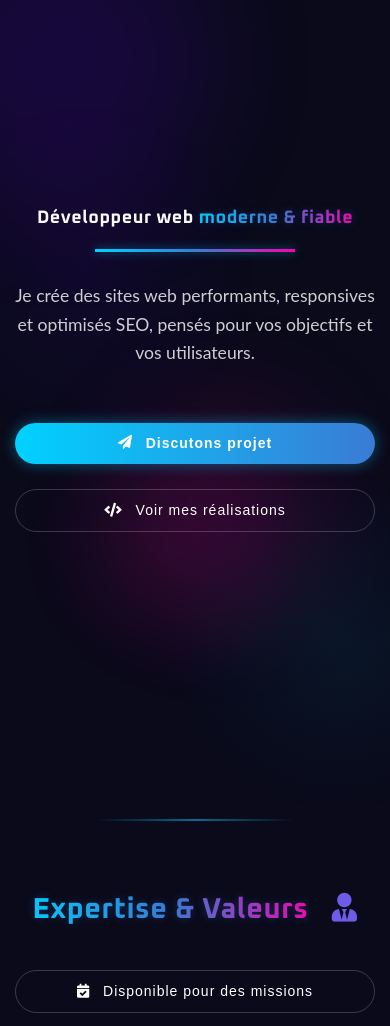
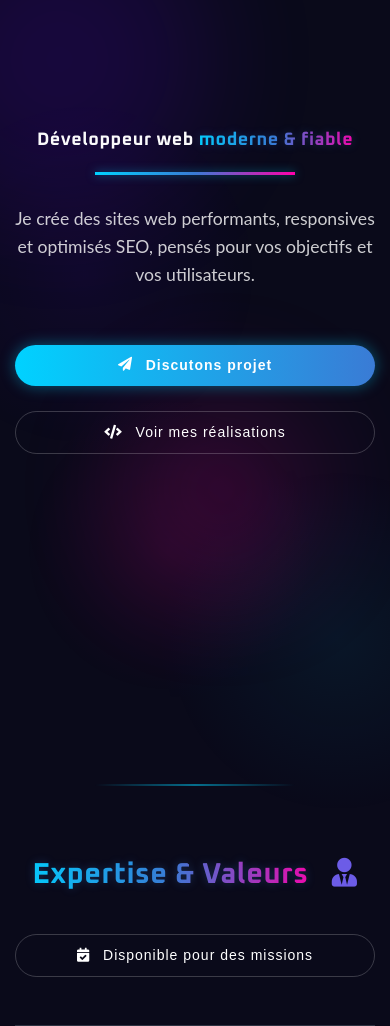
Before and after one commit to Besedra/besedev, a PHP site: page / in a window 390 px wide. Shown: the top 1026 px of the page. Run offline with PHP 8.4, Linux system fonts and the light colour scheme; some libraries are stand-ins or nearby versions.

Commit message:
Update style.css

```diff
--- a/css/style.css
+++ b/css/style.css
@@ -2369,7 +2369,6 @@
         /* Responsive */
         @media (max-width: 992px) {
             .header {
-                padding-top: 120px;
                 text-align: center;
             }
 
```
